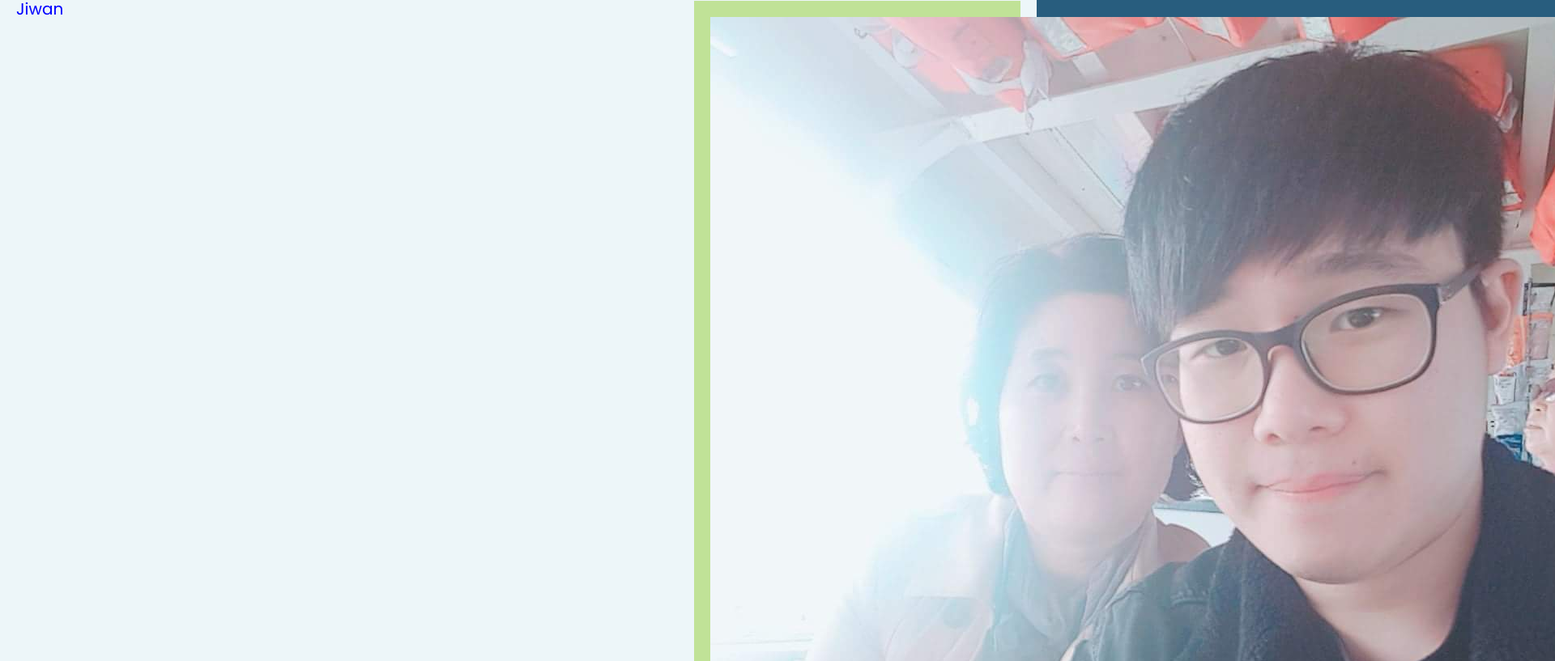
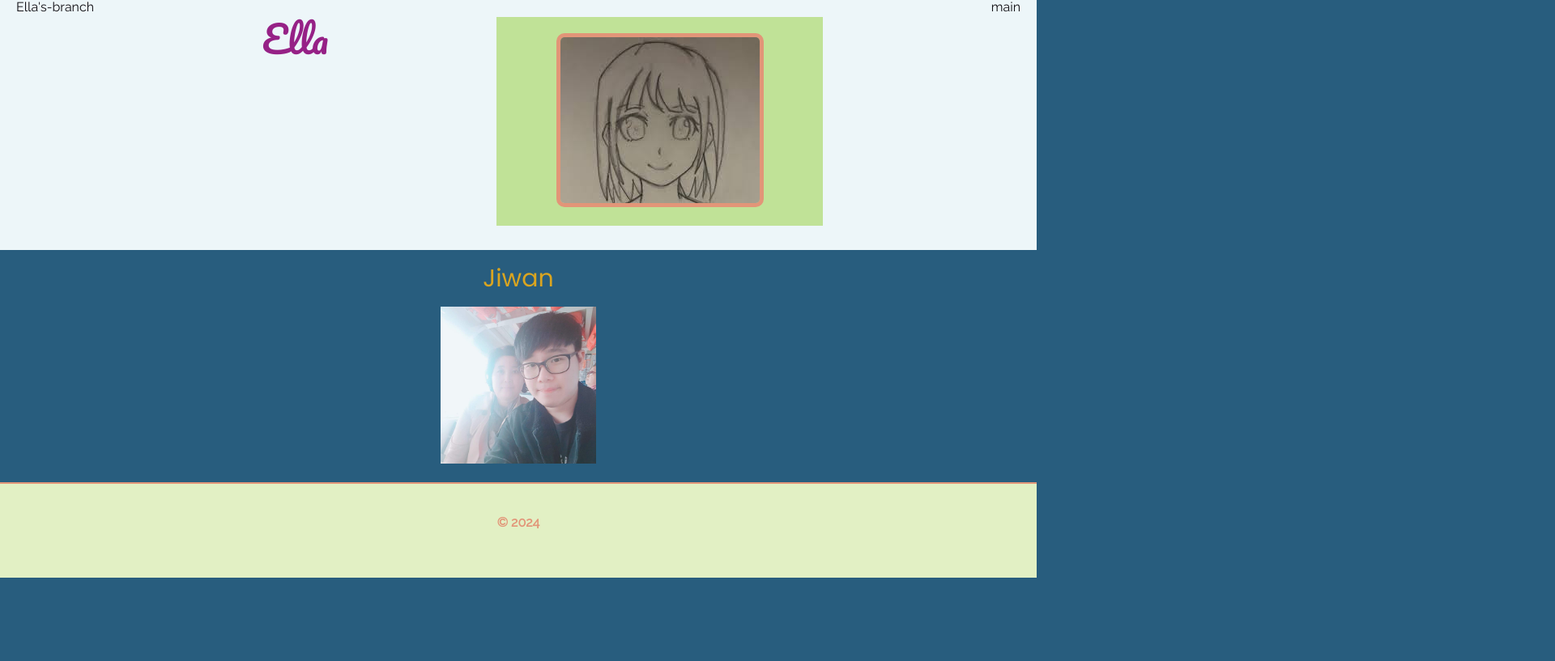
Before and after one commit to zainmalik1187/INM420-Assignment-Summer24, a website: page public/index.html in a window 1280 px wide. Shown: the part 119-936 px from the top of the page at 81% size, 1920 px wide, since content can reach past the window. After the commit the page ends 833 px from the top, so only its background shows below. Drawn offline with nearby package versions, Linux system fonts and the light colour scheme; files whose address does not match are found by name; a web font is replaced by a local one.

Commit message:
Jiwan Edit2

```diff
--- a/public/assets/css/style.css
+++ b/public/assets/css/style.css
@@ -32,23 +32,6 @@ h2 {
 p {
     margin-bottom: 20px;
 }
-
-/* Jiwan */
-
-.Jiwanh {
-    font-family: 'Poppins', sans-serif;
-    color: rgb(0, 0, 255);
-    font-size: 20px;
-    text-align: center;
-}
-
-.Jiwanclass {
-    max-width: 50%;
-    height: auto;
-    text-align: center;
-}
-
-/* Jiwan */
 
 main {
     background: #edf6f9;
@@ -88,6 +71,29 @@ main div {
     border-radius: 10px;
 }
 
+
+/* Jiwan */
+
+.Jiwanh {
+    font-family: 'Poppins', sans-serif;
+    color: goldenrod;
+    font-size: 30px;
+    text-align: center;
+    margin-top: 20px;
+}
+
+.Jiwanclass {
+    text-align: center;
+    margin-top: 20px;
+}
+
+.Jiwanclass .Jiwan {
+    max-width: 15%;
+    height: auto;
+    margin-bottom: 20px;
+}
+
+
 footer {
     font-weight: 600;
     text-align: center;
--- a/public/index.html
+++ b/public/index.html
@@ -34,13 +34,6 @@
     </header>
 
     <main>
-        <h1 class="Jiwanh">Jiwan</h1>
-        <div class="Jiwanclass">
-            <img src="assets/images/Jiwan.jpg" alt="Jiwan2">
-        </div>
-    </main>
-
-    <main>
         Ella's-branch
         <h1 class="name">Ella</h1>
         <div class="image-container">
@@ -49,7 +42,12 @@
         main
     </main>
 
-
+    <main2>
+        <h1 class="Jiwanh">Jiwan</h1>
+        <div class="Jiwanclass">
+            <img src="assets/images/Jiwan.jpg" class="Jiwan" alt="Jiwan">
+        </div>
+    </main2>
 
 
     <footer>
```
